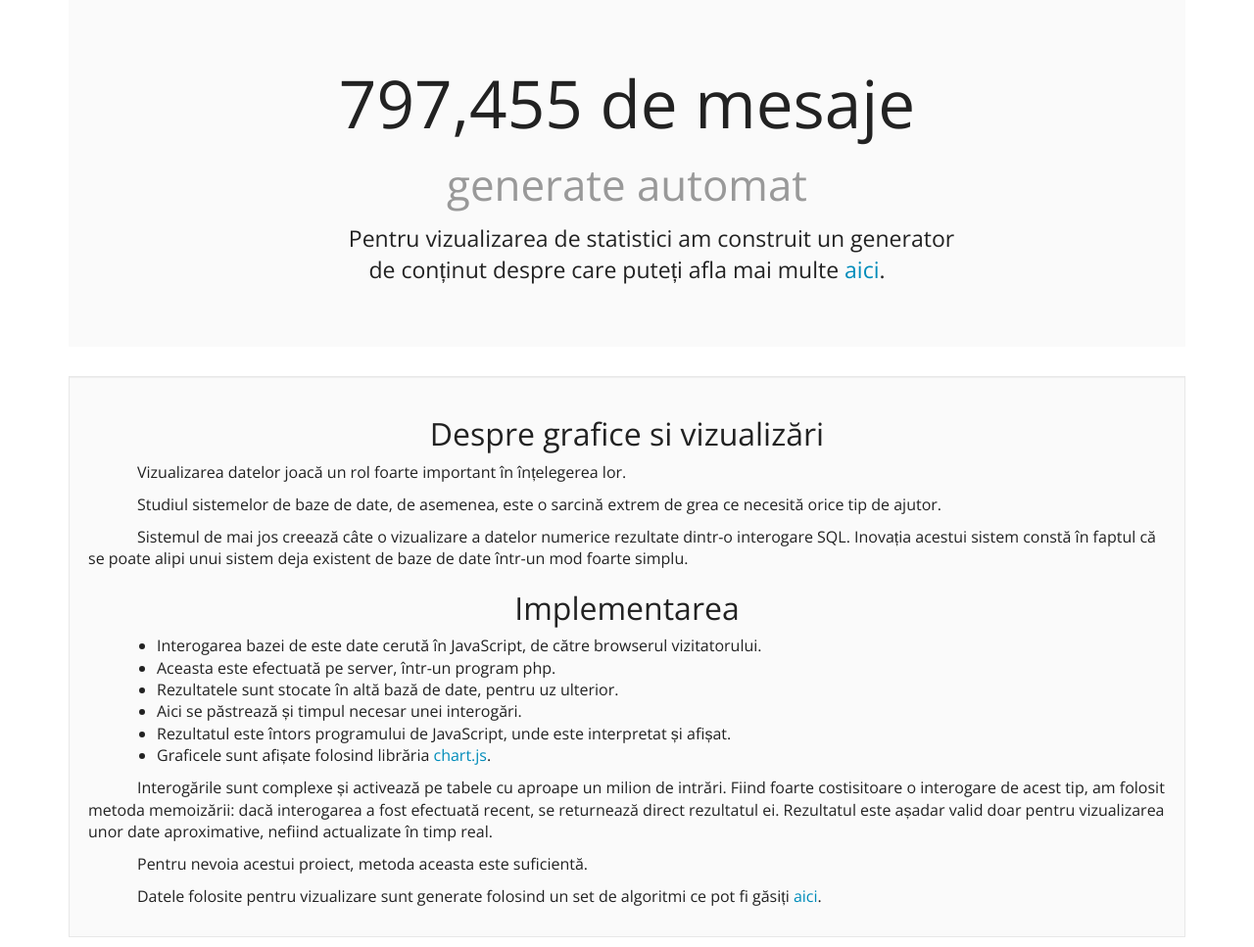
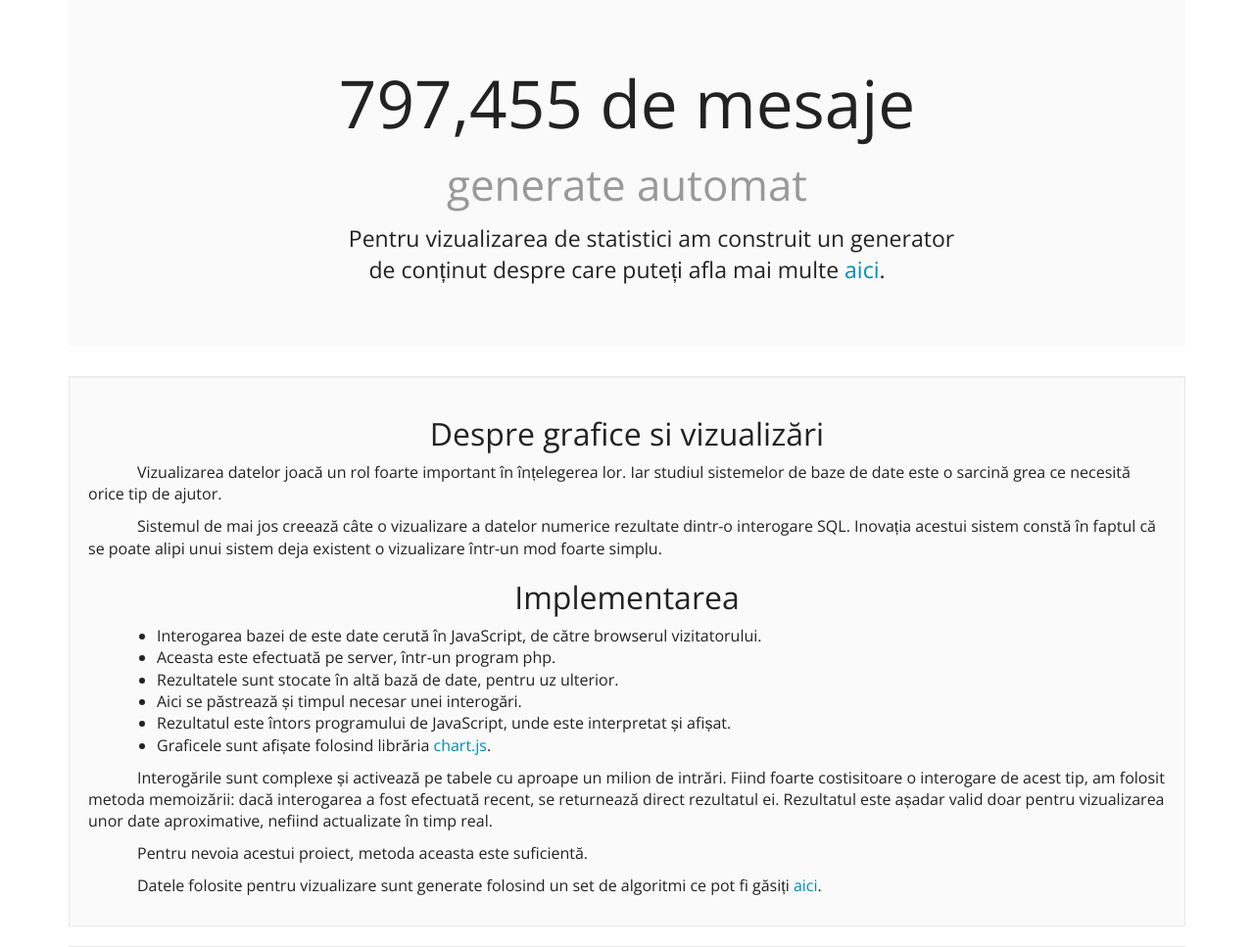
Before and after one commit to gabriel-v/chatbox, a PHP site: page /statistici.php in a window 1280 px wide. Shown: the part 67-1034 px from the top of the page at 98% size. Run offline with PHP 8.4, Linux system fonts and the light colour scheme.

Commit message:
Schimba primele cuvinte.

```diff
--- a/statistici.php
+++ b/statistici.php
@@ -41,15 +41,13 @@ require_once("php/elemente.php");
                 <h2>Despre grafice si vizualizări</h2>
                 <p>
                     Vizualizarea datelor joacă un rol foarte important în înțelegerea lor.
+                    Iar studiul sistemelor de baze de date este o sarcină grea ce necesită orice tip de ajutor.
                 </p>
                 <p>
-                    Studiul sistemelor de baze de date, de asemenea,
-                    este o sarcină extrem de grea ce necesită orice tip de ajutor.
-                </p><p>
                     Sistemul de mai jos creează câte o vizualizare a datelor
                     numerice rezultate dintr-o interogare SQL.
                     Inovația acestui sistem constă în faptul că se poate alipi
-                    unui sistem deja existent de baze de date într-un mod foarte simplu.
+                    unui sistem deja existent o vizualizare într-un mod foarte simplu.
                 </p>
                 <h2>Implementarea </h2>
                 <p>
```
